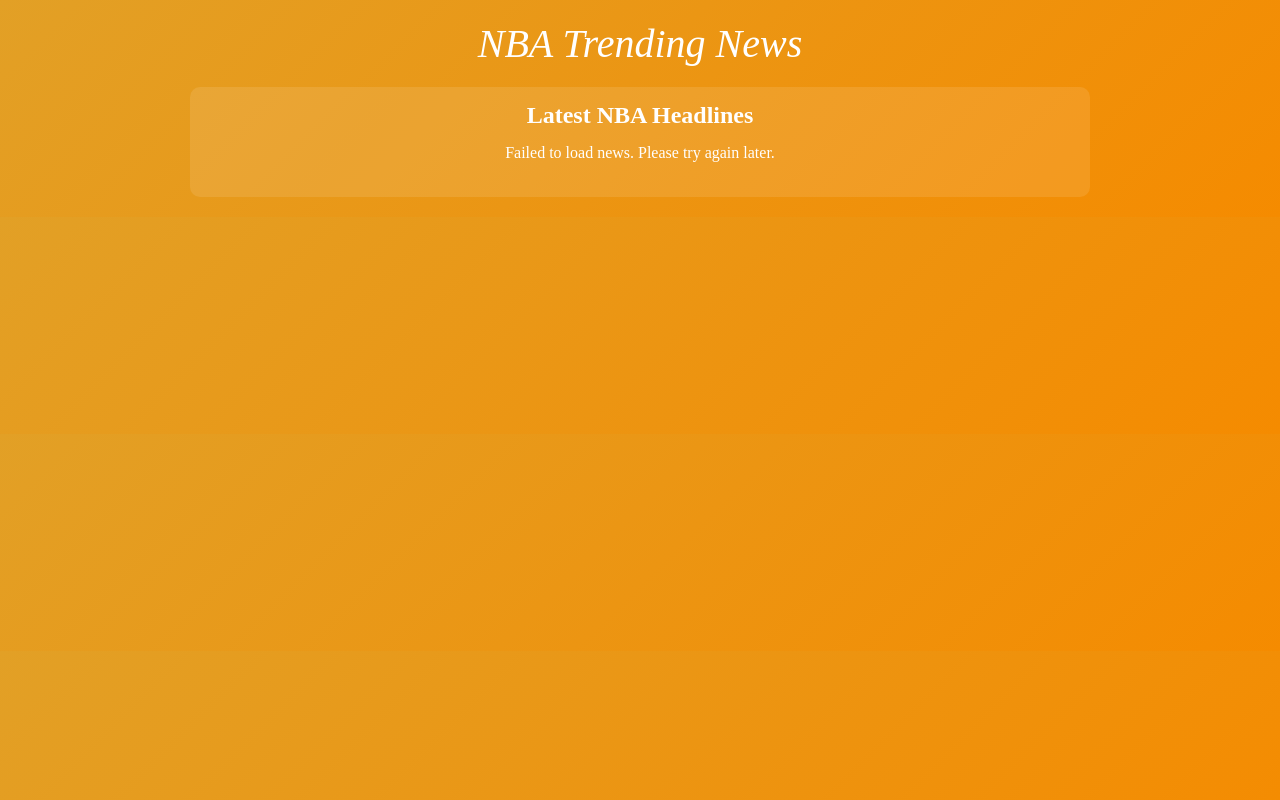
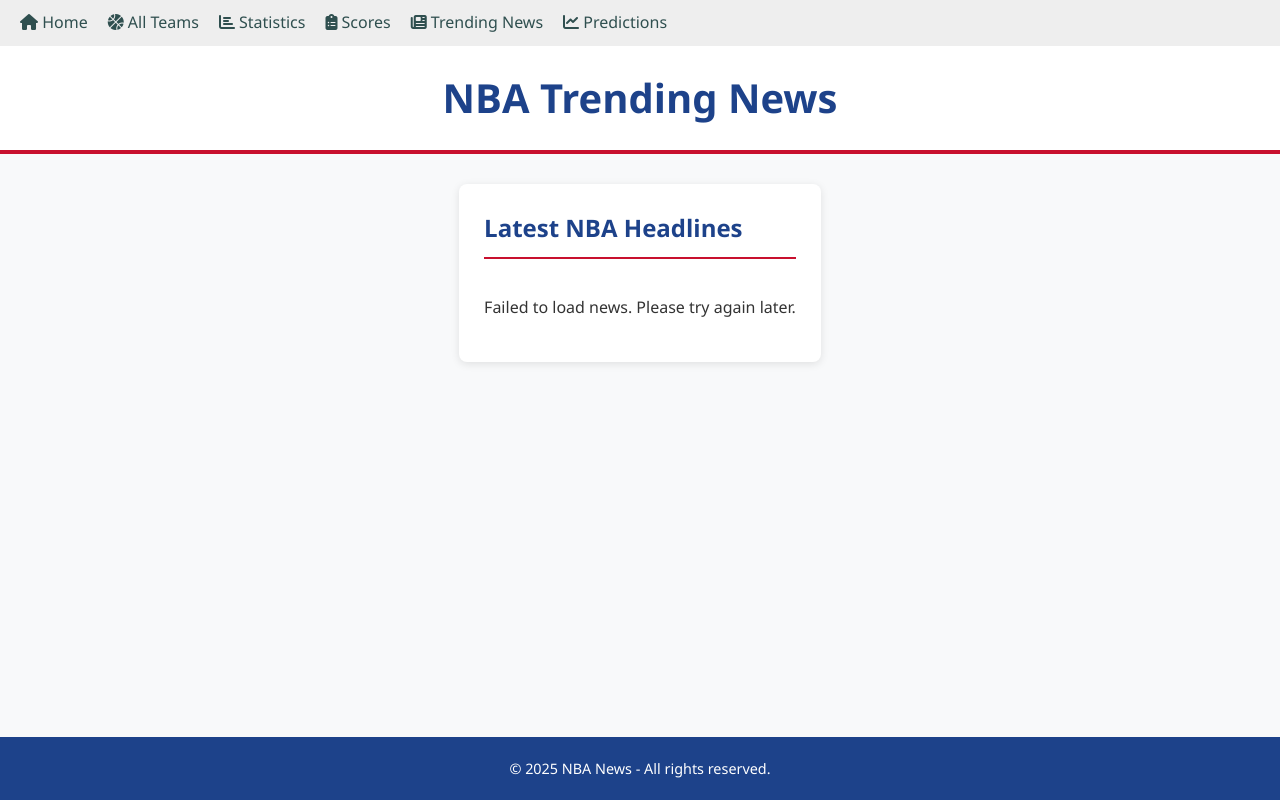
Before and after one commit to BillingtonDev/NBAPredictionsWebsite, a Node project: template frontend/views/news.ejs in a window 1280 px wide. Run offline with Node 20 templates, Linux system fonts and the light colour scheme; the template is opened without the code that fills it, so the values that code supplies are empty.

Commit message:
News Page and Style change

```diff
--- a/frontend/package.json
+++ b/frontend/package.json
@@ -16,6 +16,7 @@
     "ejs": "^3.1.10",
     "express": "^4.21.2",
     "express-session": "^1.18.1",
-    "node-fetch": "^2.6.12"
+    "fetch": "^1.1.0",
+    "node-fetch": "^2.7.0"
   }
 }
--- a/frontend/public/news.css
+++ b/frontend/public/news.css
@@ -1,119 +1,130 @@
+/* Global Styles */
 * {
-    font-family: 'Times New Roman', Times, serif;
+    box-sizing: border-box;
+  }
+  body {
+    font-family: 'Segoe UI', Tahoma, Geneva, Verdana, sans-serif;
     margin: 0;
     padding: 0;
-    box-sizing: border-box;
+    background-color: #f8f9fa;
+    color: #333;
+    line-height: 1.6;
+    min-height: 100vh;
+    display: flex;
+    flex-direction: column;
   }
 
-body {
-    background: linear-gradient(135deg, #e2a026, #f58b00);
+  /* Navigation Bar */
+  nav {
+    background-color: #eee;
+    padding: 10px 20px;
+    display: flex;
+    align-items: center;
+  }
+  nav a {
+    color: darkslategray;
+    text-decoration: none;
+    margin-right: 20px;
+    font-size: 16px;
+  }
+  nav a:hover {
+    color: #1d428a;
+  }
+
+  /* Header */
+  .header {
     text-align: center;
     padding: 20px;
-    color: white;
+    background-color: #fff;
+    border-bottom: 4px solid #c8102e;
+  }
+  .header h1 {
+    margin: 0;
+    font-size: 2.5em;
+    color: #1d428a;
   }
 
-h1 {
-    font-size: 40px;
-    font-style: oblique;
-    font-weight: 500;
-    margin-bottom: 20px;
+  /* Main Container */
+  .container {
+    max-width: 1200px;
+    margin: 30px auto;
+    padding: 0 20px;
+    flex: 1;
   }
 
-.container {
-    width: 90%;
-    max-width: 900px;
-    background: rgba(255, 255, 255, 0.1);
-    padding: 15px;
-    border-radius: 10px;
-    margin: 0 auto;
+  /* News Section */
+  .news-section {
+    background-color: white;
+    border-radius: 8px;
+    box-shadow: 0 2px 8px rgba(0, 0, 0, 0.1);
+    padding: 25px;
+    margin-bottom: 30px;
+    transition: transform 0.3s ease;
+  }
+  .news-section:hover {
+    transform: translateY(-5px);
+  }
+  .news-section h2 {
+    color: #1d428a;
+    border-bottom: 2px solid #c8102e;
+    padding-bottom: 10px;
+    margin-top: 0;
   }
 
-/* Trending News Section */
-.trending-news {
-    margin-bottom: 20px;
+  /* News Container */
+  .news-container {
+    display: grid;
+    grid-template-columns: repeat(auto-fill, minmax(300px, 1fr));
+    gap: 20px;
+    margin-top: 20px;
   }
 
-.trending-news h2 {
-    font-size: 24px;
-    margin-bottom: 15px;
+  /* News Card */
+  .news-card {
+    background-color: #f8f9fa;
+    border-radius: 8px;
+    overflow: hidden;
+    box-shadow: 0 1px 3px rgba(0, 0, 0, 0.1);
+    transition: transform 0.3s ease;
   }
-
-.news-card {
-    background: transparent;
-    padding: 10px;
-    border-radius: 10px;
-    color: white;
-    margin-bottom: 15px;
-    text-align: left;
-    display: flex;
-    align-items: center;
-    min-height: 100px;
+  .news-card:hover {
+    transform: translateY(-5px);
   }
-
-.image-box {
-    width: 80px;
-    height: 80px;
-    min-width: 80px;
-    background: transparent;
-    display: flex;
-    align-items: center;
-    justify-content: center;
-    border-radius: 5px;
-    margin-right: 15px;
-    overflow: hidden;
+  .news-card .image-box img {
+    width: 100%;
+    height: auto;
+    object-fit: cover;
   }
-
-.image-box img {
-    width: 100%;
-    height: 100%;
-    object-fit: contain;
-    object-position: center;
+  .news-card .news-content {
+    padding: 15px;
   }
-
-.news-content {
-    display: flex;
-    flex-direction: column;
-    justify-content: space-between;
-    min-height: 80px;
+  .news-card .news-content h3 {
+    margin-top: 0;
+    font-size: 1.3em;
+    color: #1d428a;
   }
-
-.news-content h3 {
-    font-size: 18px;
-    margin-bottom: 5px;
+  .news-card .news-content p {
+    font-size: 1em;
+    margin: 10px 0;
   }
-
-.news-content p {
-    font-size: 14px;
-    margin-bottom: 5px;
-    line-height: 1.3;
-}
-
-.news-content a {
+  .news-card .news-content a {
+    color: #c8102e;
     text-decoration: none;
-    color: #fff3cd;
     font-weight: bold;
   }
-
-.news-content a:hover {
+  .news-card .news-content a:hover {
     text-decoration: underline;
   }
 
-/* Social Media Section */
-.social-media h2 {
-    font-size: 24px;
-    margin-bottom: 10px;
-}
-
-.social-post {
-    background: rgba(255, 255, 255, 0.2);
-    padding: 10px;
-    border-radius: 8px;
-    margin-bottom: 10px;
-    text-align: left;
-}
-
-.loading {
+  /* Footer */
+  footer {
+    background-color: #1d428a;
+    color: white;
     text-align: center;
     padding: 20px;
-    font-style: italic;
+    margin-top: auto;
   }
+  footer p {
+    margin: 0;
+    font-size: 0.9em;
+  }
--- a/frontend/views/news.ejs
+++ b/frontend/views/news.ejs
@@ -1,28 +1,43 @@
 <!DOCTYPE html>
 <html lang="en">
 <head>
-    <meta charset="UTF-8">
-    <meta name="viewport" content="width=device-width, initial-scale=1.0">
+  <meta charset="UTF-8" />
+  <meta name="viewport" content="width=device-width, initial-scale=1.0" />
   <title>NBA Trending News</title>
-    <link rel="stylesheet" href="/news.css">
+  <link rel="stylesheet" href="/news.css" />
+  <link
+    rel="stylesheet"
+    href="https://cdnjs.cloudflare.com/ajax/libs/font-awesome/6.4.0/css/all.min.css"
+  />
 </head>
 <body>
+  <nav>
+    <a href="/"><i class="fas fa-home"></i> Home</a>
+    <a href="/teams"><i class="fas fa-basketball-ball"></i> All Teams</a>
+    <a href="/statistics"><i class="fas fa-chart-bar"></i> Statistics</a>
+    <a href="/scores"><i class="fas fa-clipboard-list"></i> Scores</a>
+    <a href="/trending"><i class="fas fa-newspaper"></i> Trending News</a>
+    <a href="/predictions"><i class="fas fa-chart-line"></i> Predictions</a>
+  </nav>
 
+  <header class="header">
     <h1>NBA Trending News</h1>
+  </header>
 
   <div class="container">
-        <section class="trending-news">
+    <section class="news-section">
       <h2>Latest NBA Headlines</h2>
-
-            <div id="news-container">
-                <!-- News articles will be loaded here -->
+      <div class="news-container" id="news-container">
         <div class="loading">Loading news...</div>
       </div>
     </section>
+  </div>
 
+  <footer>
+    <p>&copy; <script>document.write(new Date().getFullYear());</script> NBA News - All rights reserved.</p>
+  </footer>
 
   <script>
-        // Fetch NBA news when the page loads
     document.addEventListener('DOMContentLoaded', async () => {
       try {
         const response = await fetch('/api/nba-news');
@@ -38,17 +53,26 @@
         const articles = data.articles || [];
         const articlesToShow = articles.slice(0, 5);
 
-                articlesToShow.forEach(article => {
-                    const imageUrl = article.images && article.images.length > 0
+        if (articlesToShow.length === 0) {
+          newsContainer.innerHTML =
+            '<p>No news articles available at the moment.</p>';
+        }
+
+        articlesToShow.forEach((article) => {
+          const imageUrl =
+            article.images && article.images.length > 0
               ? article.images[0].url
               : '';
-
           const newsCard = document.createElement('div');
           newsCard.className = 'news-card';
 
           newsCard.innerHTML = `
             <div class="image-box">
-                            ${imageUrl ? `<img src="${imageUrl}" alt="${article.headline}">` : '[IMAGE]'}
+              ${
+                imageUrl
+                  ? `<img src="${imageUrl}" alt="${article.headline}">`
+                  : `<div style="background-color:#ddd; width:100%; height:200px; display:flex; align-items:center; justify-content:center;">[IMAGE]</div>`
+              }
             </div>
             <div class="news-content">
               <h3>${article.headline}</h3>
@@ -59,11 +83,6 @@
 
           newsContainer.appendChild(newsCard);
         });
-
-                if (articles.length === 0) {
-                    newsContainer.innerHTML = '<p>No news articles available at the moment.</p>';
-                }
-
       } catch (error) {
         console.error('Error:', error);
         document.getElementById('news-container').innerHTML =
```
Also changed, not shown: 1 other file. Lines whose indentation alone changed are shown as unchanged.
